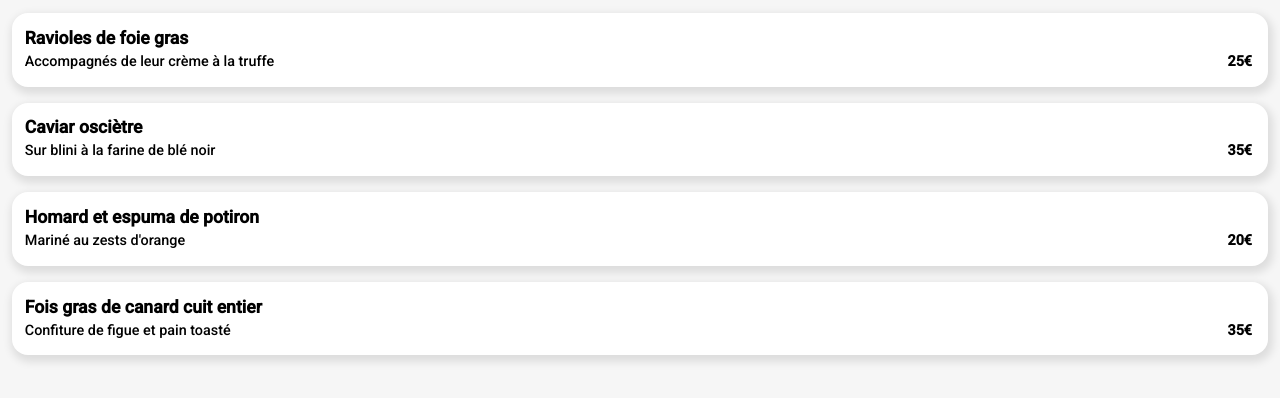
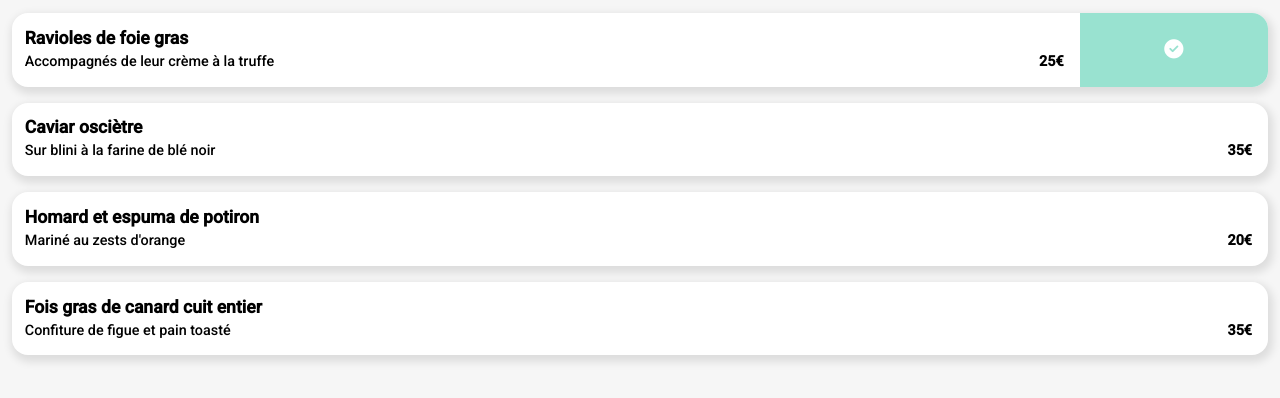
Before and after one commit to guillaumealbano/GuillaumeAlbano_3_07032021, a plain HTML site: page pages/2menu_note.html in a window 1280 px wide. In both pictures the pointer is over the element 640 px from the left and 431 px from the top of the page. Shown: the part 382-780 px from the top of the page. Drawn offline with Linux system fonts and the light colour scheme; a web font is replaced by a local one.

Commit message:
5 - ADD ANIMATION MENU (CSS FILES)

```diff
--- a/css/main.css
+++ b/css/main.css
@@ -579,3 +579,25 @@ table {
     opacity: 1;
   }
 }
+
+/* ANIMATION DES MENUS */
+
+.menu:hover {
+    -webkit-transform: translate(0px);
+            transform: translate(0px);
+  }
+
+  .menu:hover {
+    -webkit-transform: rotate(-360deg);
+            transform: rotate(-360deg);
+  }
+
+  .menu:hover .menu-icon {
+    width: 15%;
+  }
+
+  .menu:hover .fa-check-circle {
+    -webkit-transform: rotate(0deg);
+            transform: rotate(0deg);
+    opacity: 1;
+  }
```
